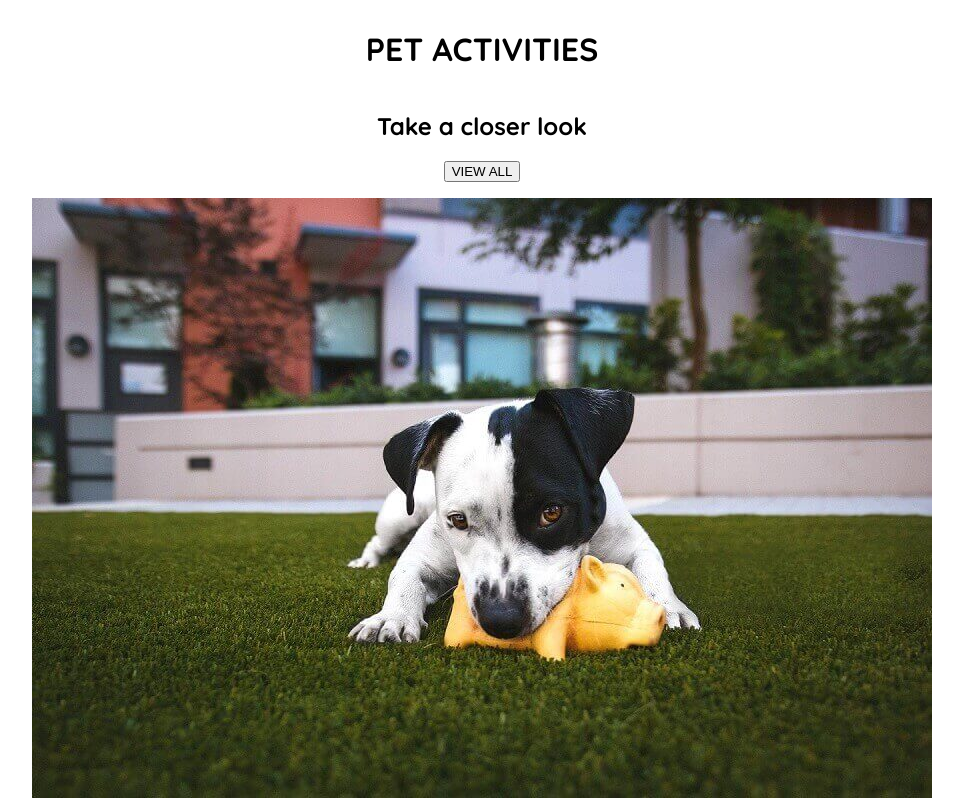
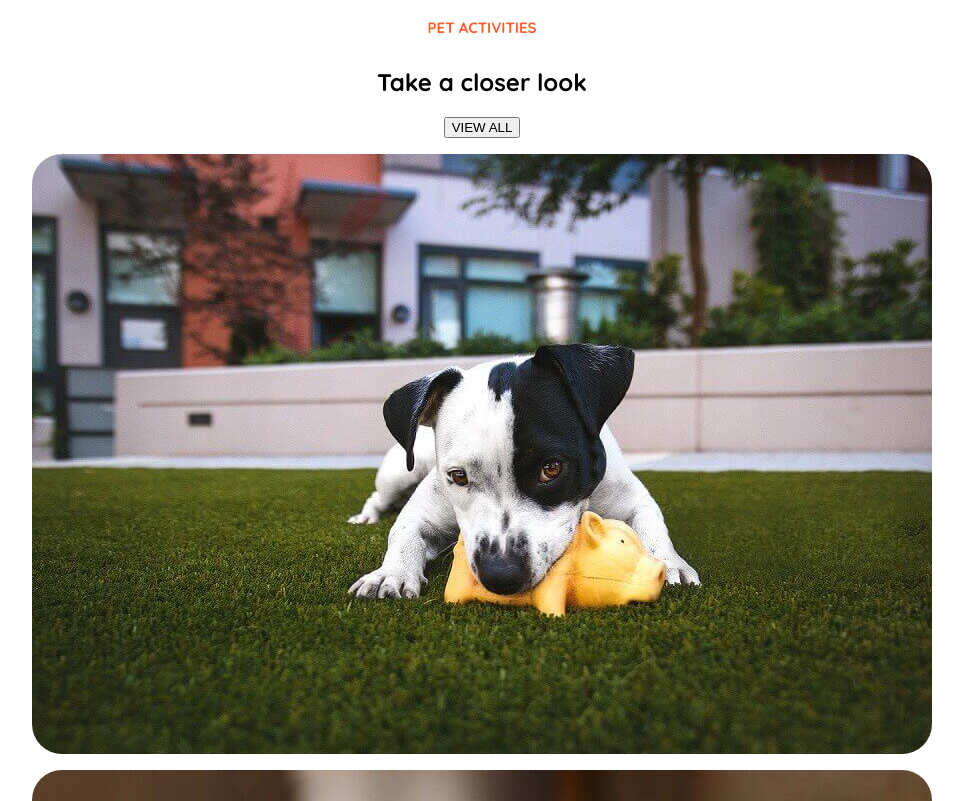
Before and after one commit to areketsuku/202207-w1ch3-alex-caldas, a plain HTML site: page index.html in a window 1280 px wide. Shown: the top 801 px of the page, without its empty margins (166-1129 px from the left). Drawn offline with Linux system fonts and the light colour scheme.

Commit message:
feature: added border-radius to img

```diff
--- a/style.css
+++ b/style.css
@@ -1,7 +1,4 @@
 @import url("https://fonts.googleapis.com/css2?family=Quicksand:wght@300;500;700&display=swap");
-
-* {
-}
 
 html {
     font-family: "Quicksand", sans-serif;
@@ -16,3 +13,12 @@ main {
     flex-direction: column;
     align-items: center;
 }
+
+h1 {
+    color: #ff5c31;
+    font-size: 15px;
+}
+
+img {
+    border-radius: 30px;
+}
```
